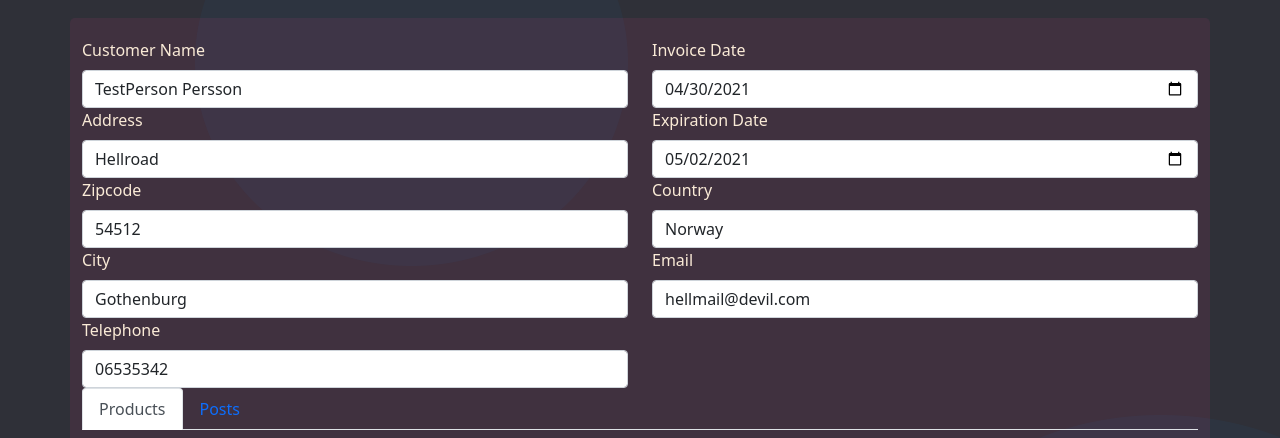
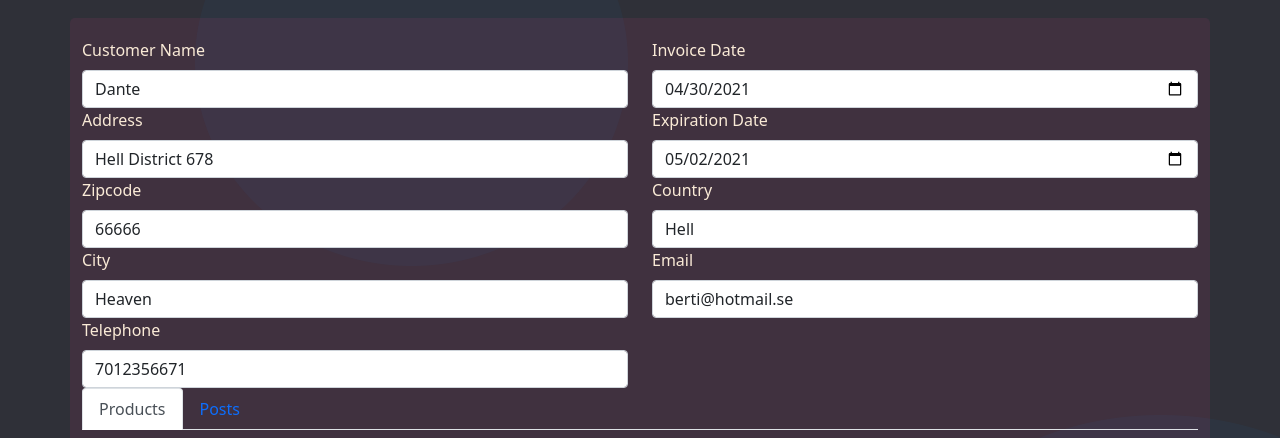
Before and after one commit to gabrieloldaccount/finman-frontend, a React (Create React App) app: page /newinvoice in a window 1280 px wide. Shown: the part 142-580 px from the top of the page. Built offline with nearby package versions, Linux system fonts and the light colour scheme; no server answers.

Commit message:
connect with backend
Co-authored-by: yenanw <54945977+yenanw@users.noreply.github.com>

```diff
--- a/src/components/invoices/AddInvoice.js
+++ b/src/components/invoices/AddInvoice.js
@@ -63,16 +63,16 @@ const validateTelephone = (number) => {
 };
 
 const AddInvoice = ({ owner, productList }) => {
-  const [name, setName] = useState("TestPerson Persson");
-  const [address, setAddress] = useState("Hellroad");
-  const [zipcode, setZipCode] = useState("54512");
-  const [email, setEmail] = useState("hellmail@devil.com");
+  const [name, setName] = useState("Dante");
+  const [address, setAddress] = useState("Hell District 678");
+  const [zipcode, setZipCode] = useState("66666");
+  const [email, setEmail] = useState("berti@hotmail.se");
   const [invoiceDate, setInvoiceDate] = useState("2021-04-30");
   const [expirationDate, setExpirationDate] = useState("2021-05-02");
   const [items, setItems] = useState([]);
-  const [city, setCity] = useState("Gothenburg");
-  const [country, setCountry] = useState("Norway");
-  const [telephone, setTelephone] = useState("06535342");
+  const [city, setCity] = useState("Heaven");
+  const [country, setCountry] = useState("Hell");
+  const [telephone, setTelephone] = useState("7012356671");
 
   const invoiceData = {
     source: owner,
--- a/src/components/invoices/AddItem.js
+++ b/src/components/invoices/AddItem.js
@@ -20,7 +20,6 @@ const AddItem = ({ owner, productList, onAddItem }) => {
 
     //Passes values to AddInvoice where state is handled.
     onAddItem({
-      owner: owner,
       amount: amount,
       name: selectedProduct.name,
       price: selectedProduct.price,
--- a/src/components/invoices/InvoicePosts.js
+++ b/src/components/invoices/InvoicePosts.js
@@ -29,21 +29,27 @@ const InvoicePosts = ({ owner, onAddItem }) => {
     );
   };
 
+  const postName = (post) => {
+    const dateTime = new Date(post.time);
+    const convertedTime = dateTime.toLocaleString("en-US");
+    return `Posted: [${convertedTime}], Message: [${post.message}], Likes: [${post.likes}]`;
+  };
+
   const postDropdown = () => {
     return (
       <Row md={7} style={{ marginTop: 20, marginBottom: 20 }}>
         <Col md="auto">
           <Dropdown>
             <Dropdown.Toggle variant="primary" id="dropdown-basic">
-              {!selectedPost.name ? "Select post" : selectedPost.name}
+              {!selectedPost.id ? "Select post" : postName(selectedPost)}
             </Dropdown.Toggle>
             <Dropdown.Menu>
               {posts.map((_post, index) => (
                 <Dropdown.Item
-                  key={_post.name}
+                  key={_post.id}
                   onClick={() => setSelectedPost(_post)}
                 >
-                  {_post.name}
+                  {postName(_post)}
                 </Dropdown.Item>
               ))}
             </Dropdown.Menu>
@@ -53,7 +59,7 @@ const InvoicePosts = ({ owner, onAddItem }) => {
           <Button
             variant="primary"
             onClick={(e) => addItem(e)}
-            disabled={selectedPost.name ? false : true}
+            disabled={selectedPost.id ? false : true}
           >
             Add item
           </Button>
@@ -66,11 +72,10 @@ const InvoicePosts = ({ owner, onAddItem }) => {
     e.preventDefault();
 
     //Passes values to AddInvoice where state is handled.
-    if (selectedPost.name) {
+    if (selectedPost.id) {
       onAddItem({
-        owner: owner,
         amount: 1,
-        name: selectedPost.name,
+        name: postName(selectedPost),
         price: selectedPost.price,
       });
     }
--- a/src/components/products/Posts.js
+++ b/src/components/products/Posts.js
@@ -31,14 +31,16 @@ const Posts = () => {
         <Table striped bordered hover size="sm" variant="dark">
           <thead>
             <tr>
-              <th>Name</th>
+              <th>Time Posted</th>
+              <th>Message</th>
               <th>Likes</th>
             </tr>
           </thead>
           <tbody>
             {posts.map((post, index) => (
               <tr key={post.name}>
-                <td>{post.name}</td>
+                <td>{post.time}</td>
+                <td>{post.message}</td>
                 <td>{post.likes}</td>
               </tr>
             ))}
--- a/src/services/FacebookService.js
+++ b/src/services/FacebookService.js
@@ -41,7 +41,7 @@ class FacebookService {
         let json = [];
 
         for (const post of posts) {
-          const reactions = await getReactions(post.id);
+          const reactions = await getReactions(post);
           json.push(reactions);
         }
         resolve(json);
@@ -49,21 +49,23 @@ class FacebookService {
     };
 
     // given an id of a post, retrieve the reaction total count
-    const getReactions = (postId) => {
+    const getReactions = (post) => {
       return new Promise((resolve) => {
-        let reactions;
+        let postWithReactions;
 
         window.FB.api(
-          `/${postId}/reactions?summary=total_count`,
+          `/${post.id}/reactions?summary=total_count`,
           "GET",
           (result) => {
             if (result && !result.error) {
-              reactions = {
-                name: postId,
+              postWithReactions = {
+                id: post.id,
+                time: post.created_time,
+                message: post.message,
                 price: 1,
                 likes: result.summary.total_count,
               };
-              resolve(reactions);
+              resolve(postWithReactions);
             }
           }
         );
```
